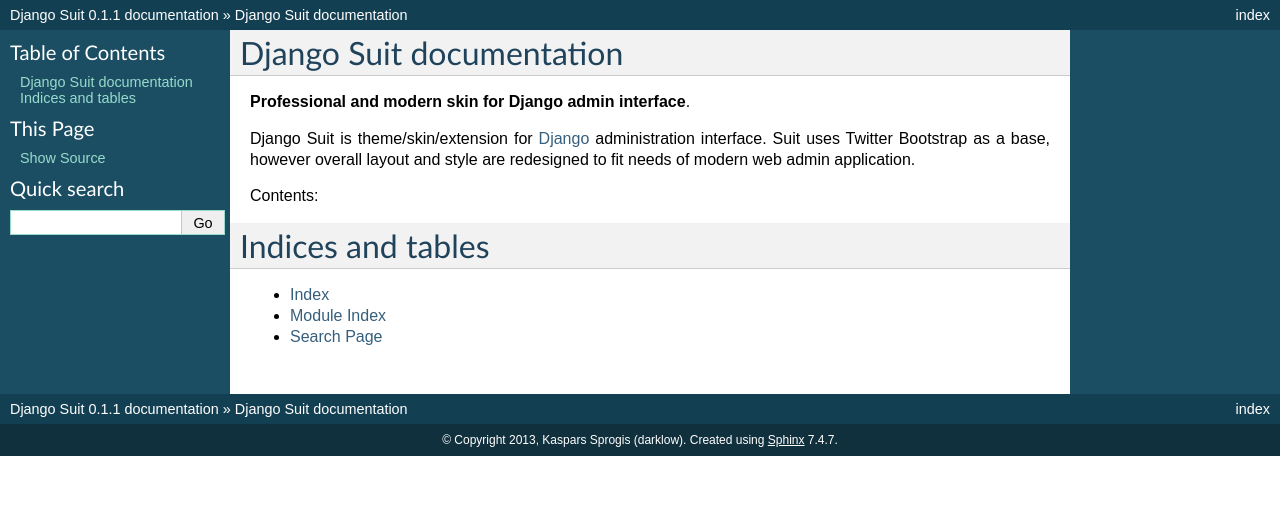
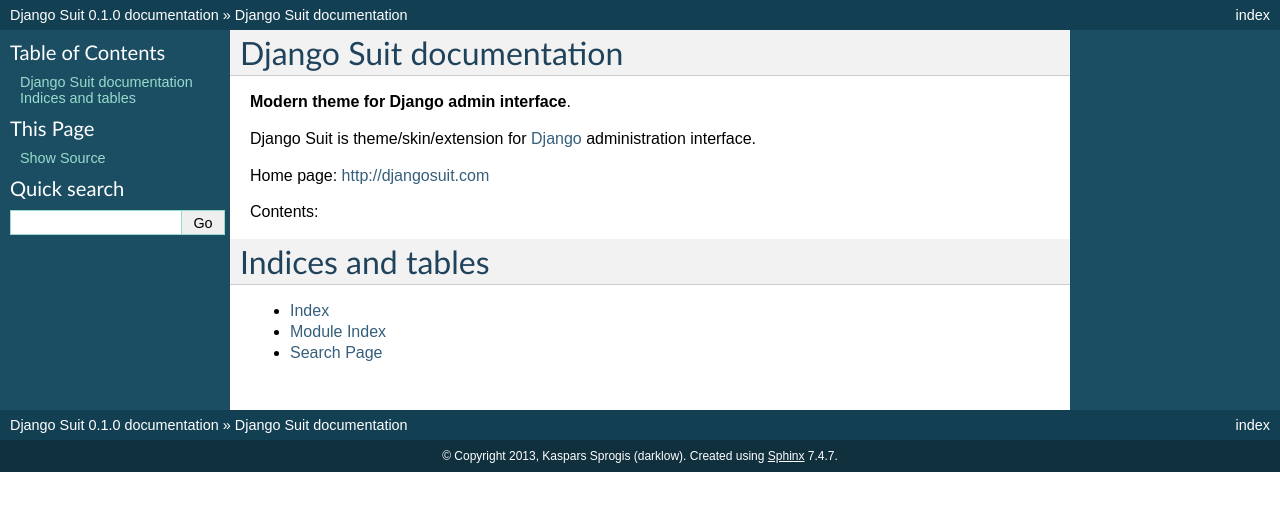
Before and after one commit to darklow/django-suit, a Sphinx documentation site: the page built from docs/index.rst, in a window 1280 px wide. Shown: the top 511 px of the page. Built offline with Sphinx 7.4.7, drawn with Linux system fonts in a browser that asks for light colours.

Commit message:
Fixed version nr. Minor index changes

```diff
--- a/docs/conf.py
+++ b/docs/conf.py
@@ -48,9 +48,9 @@
 # built documents.
 #
 # The short X.Y version.
-version = '0.1.1'
+version = '0.1.0'
 # The full version, including alpha/beta/rc tags.
-release = '0.1.1'
+release = '0.1.0'
 
 # The language for content autogenerated by Sphinx. Refer to documentation
 # for a list of supported languages.
--- a/docs/index.rst
+++ b/docs/index.rst
@@ -6,10 +6,11 @@
 Django Suit documentation
 =======================================
 
-**Professional and modern skin for Django admin interface**.
+**Modern theme for Django admin interface**.
 
 Django Suit is theme/skin/extension for `Django <http://www.djangoproject.com>`_ administration interface.
-Suit uses Twitter Bootstrap as a base, however overall layout and style are redesigned to fit needs of modern web admin application.
+
+Home page: http://djangosuit.com
 
 Contents:
 
```
